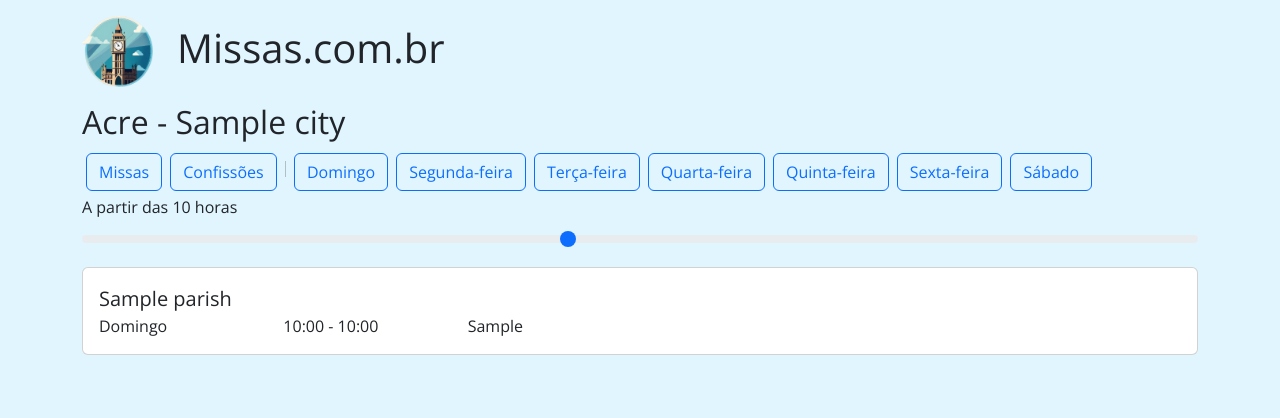
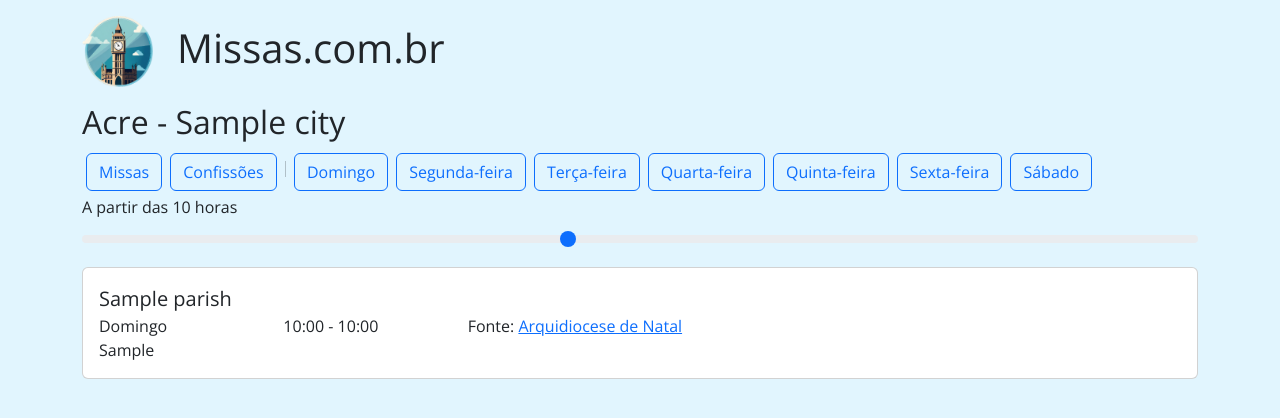
Before and after one commit to lucasrcezimbra/missas.com.br, a Django app: template missas/core/templates/index.html in a window 1280 px wide. Shown: the top 418 px of the page. Run offline with Django 5.2, Linux system fonts and the light colour scheme; data comes from the database, SQL or seed files in the repository; tables that the repository leaves empty hold one stand-in row (values such as "Sample post"); the template is opened without the code that fills it: values that come from a table or form of the project are taken from there, most other values are stand-ins (such as "Sample title", 1, 10 or a date in 2020); parts of the project's set-up code (start-up, migrations or seed data) failed here and were passed over; some libraries are stand-ins or nearby versions.

Commit message:
feat: improve schedule list to show source

```diff
--- a/missas/core/templates/cards.html
+++ b/missas/core/templates/cards.html
@@ -14,8 +14,20 @@
                             {% if schedule.end_time %}- {{ schedule.end_time|time:"H:i" }}{% endif %}
                         </span>
                     </div>
+                    {% if schedule.source %}
+                        <div class="col-12 col-sm-4 col-md-6 col-lg-8 col-xl-8">
+                            <span>
+                                <i class="fa-solid fa-exclamation-circle"></i>
+                                {% if schedule.source.link %}
+                                    Fonte: <a href="{{ schedule.source.link }}" target="_blank">{{ schedule.source.description }}</a>
+                                {% else %}
+                                    Fonte: {{ schedule.source.description }}
+                                {% endif %}
+                            </span>
+                        </div>
+                    {% endif %}
                     {% if schedule.observation %}
-                        <div class="col-12 col-sm-4 col-md-6 col-lg-8 col-xl-8">
+                        <div class="col-12">
                             <span>
                                 <i class="fa-solid fa-exclamation-circle"></i>
                                 {{ schedule.observation }}
```
Also changed, not shown: missas/core/tests/test_view_by_city.py (+28 -1 lines).
